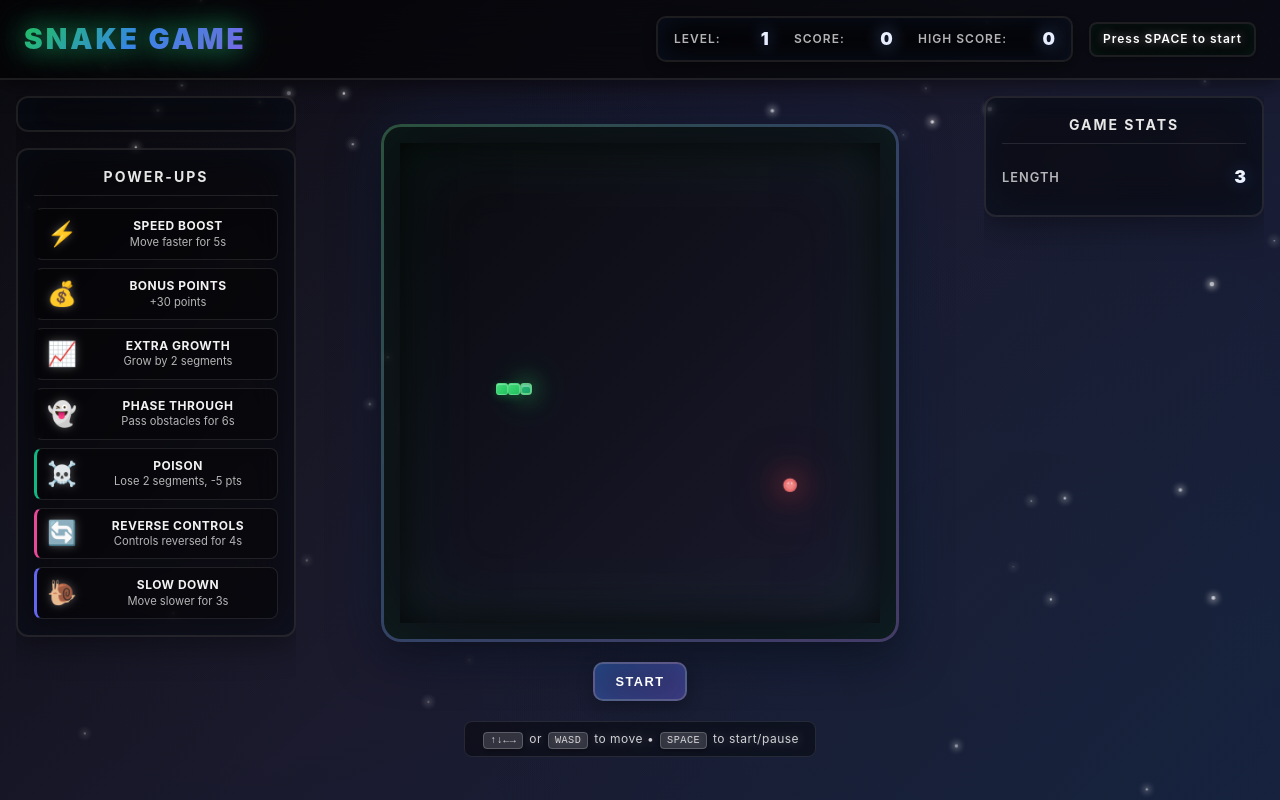
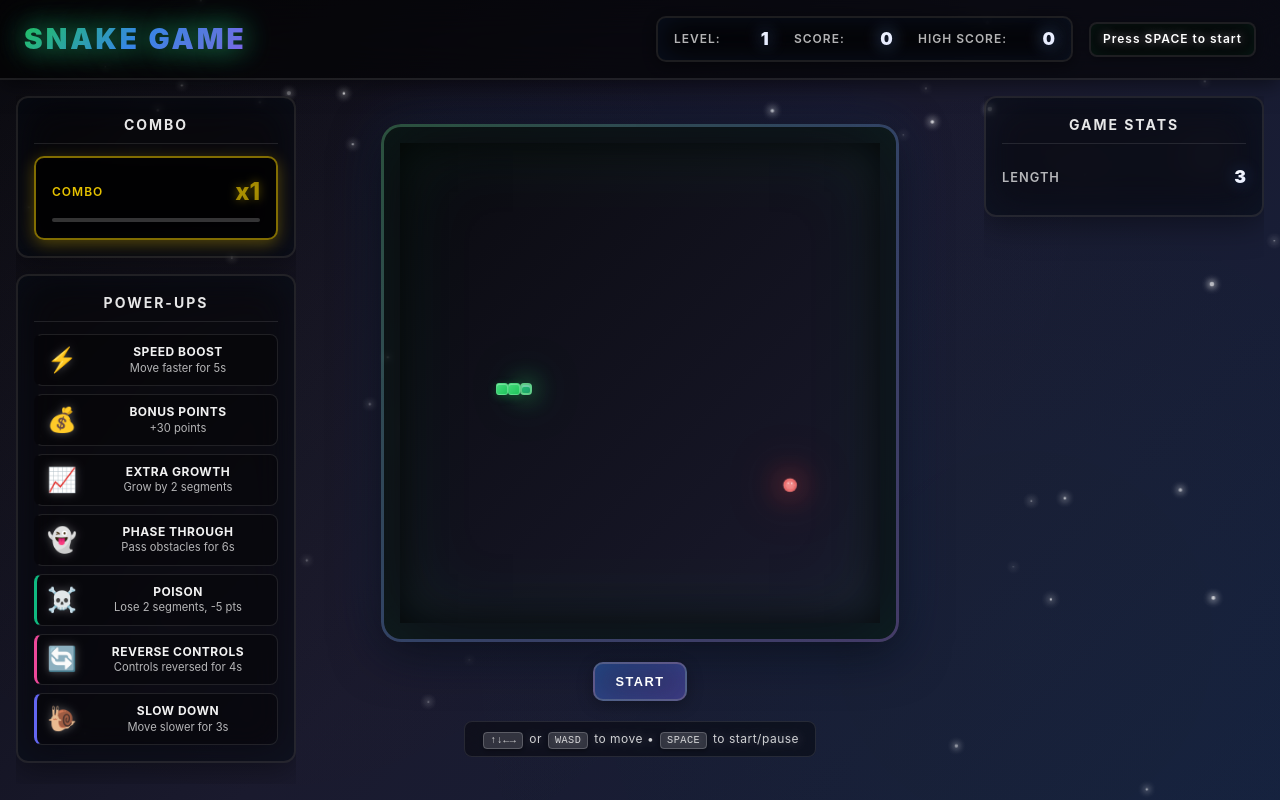
Before and after one commit to rafaeljfec2/connexto-snakegame-funny, a React (Vite) app: page / in a window 1280 px wide. Built offline with nearby package versions, Linux system fonts and the light colour scheme.

Commit message:
Add Combo title to App and adjust ComboDisplay logic for improved visibility

```diff
--- a/src/App.tsx
+++ b/src/App.tsx
@@ -123,6 +123,7 @@ function App() {
         <aside className={styles.leftPanel}>
           <div className={styles.panelContent}>
             <div className={styles.panelSection}>
+              <h3 className={styles.panelTitle}>Combo</h3>
               <ComboDisplay combo={gameState.combo} />
             </div>
             <div className={styles.panelSection}>
--- a/src/components/ComboDisplay.module.css
+++ b/src/components/ComboDisplay.module.css
@@ -27,6 +27,12 @@
 .comboCount {
   font-size: 1.5rem;
   font-weight: 800;
+  color: rgba(255, 215, 0, 0.6);
+  text-shadow: 0 0 10px rgba(255, 215, 0, 0.4);
+  transition: all 0.3s ease;
+}
+
+.comboCount.active {
   color: #ffd700;
   text-shadow: 0 0 10px rgba(255, 215, 0, 0.8);
   animation: pulse 1s ease-in-out infinite;
--- a/src/components/ComboDisplay.tsx
+++ b/src/components/ComboDisplay.tsx
@@ -7,22 +7,30 @@ interface ComboDisplayProps {
 }
 
 export function ComboDisplay({ combo }: ComboDisplayProps) {
-  if (!GAME_CONFIG.enableCombos || combo.count < COMBO_CONFIG.minCombo) {
+  if (!GAME_CONFIG.enableCombos) {
     return null;
   }
 
-  // Calculate remaining time in combo window
+  // Always show combo display
   const now = Date.now();
-  const timeSinceLastFood = now - combo.lastFoodTime;
+  const timeSinceLastFood = combo.lastFoodTime > 0 ? now - combo.lastFoodTime : Infinity;
   const comboWindow = COMBO_CONFIG.comboWindow;
   const remainingTime = Math.max(0, comboWindow - timeSinceLastFood);
-  const progress = (remainingTime / comboWindow) * 100;
+  const progress = combo.count >= COMBO_CONFIG.minCombo
+    ? (remainingTime / comboWindow) * 100
+    : 0;
+
+  const isActive = combo.count >= COMBO_CONFIG.minCombo;
 
   return (
     <div className={styles.comboDisplay}>
       <div className={styles.comboInfo}>
         <span className={styles.comboLabel}>COMBO</span>
-        <span className={styles.comboCount}>x{combo.multiplier}</span>
+        <span
+          className={`${styles.comboCount} ${isActive ? styles.active : ''}`}
+        >
+          x{combo.multiplier}
+        </span>
       </div>
       <div className={styles.comboBar}>
         <div
```
